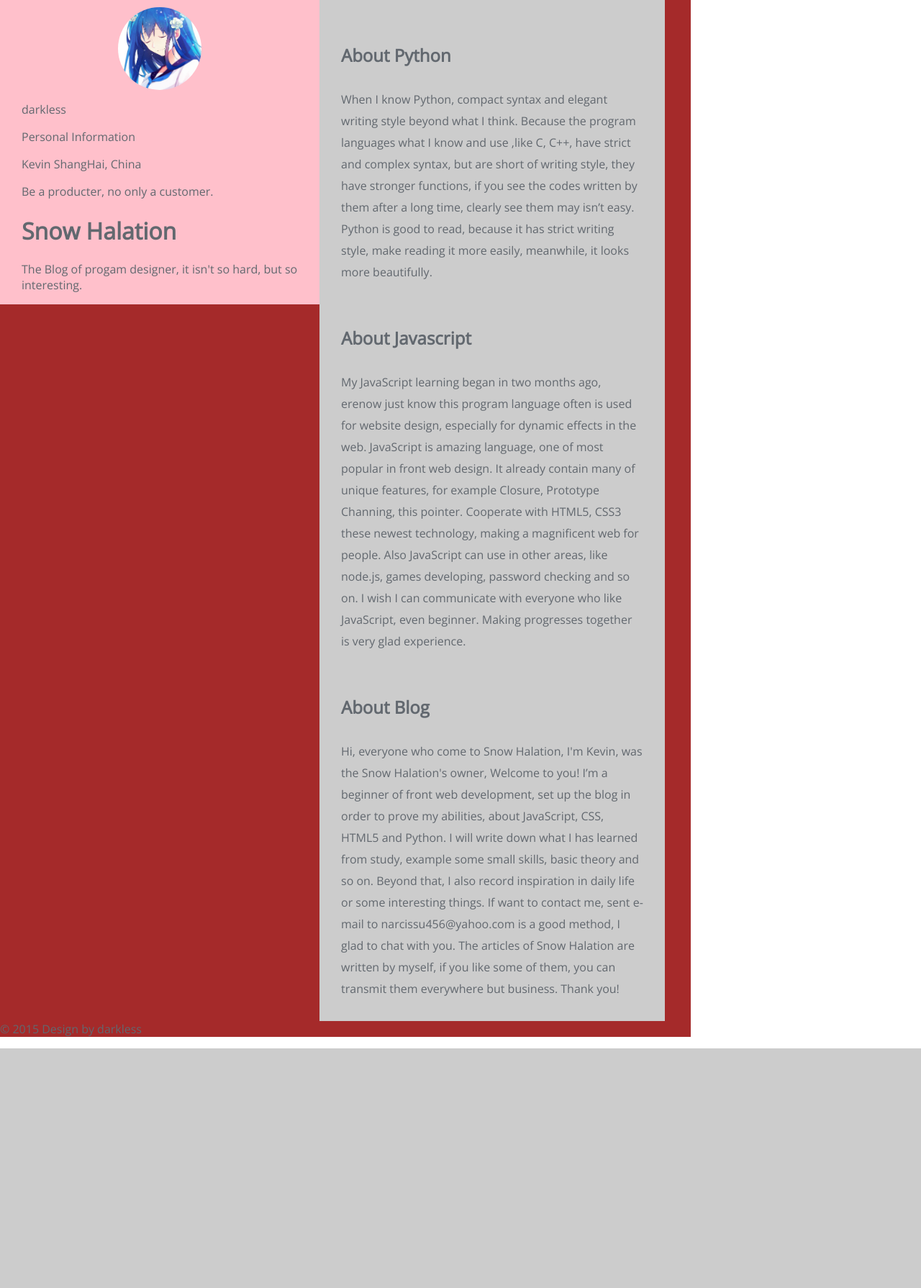
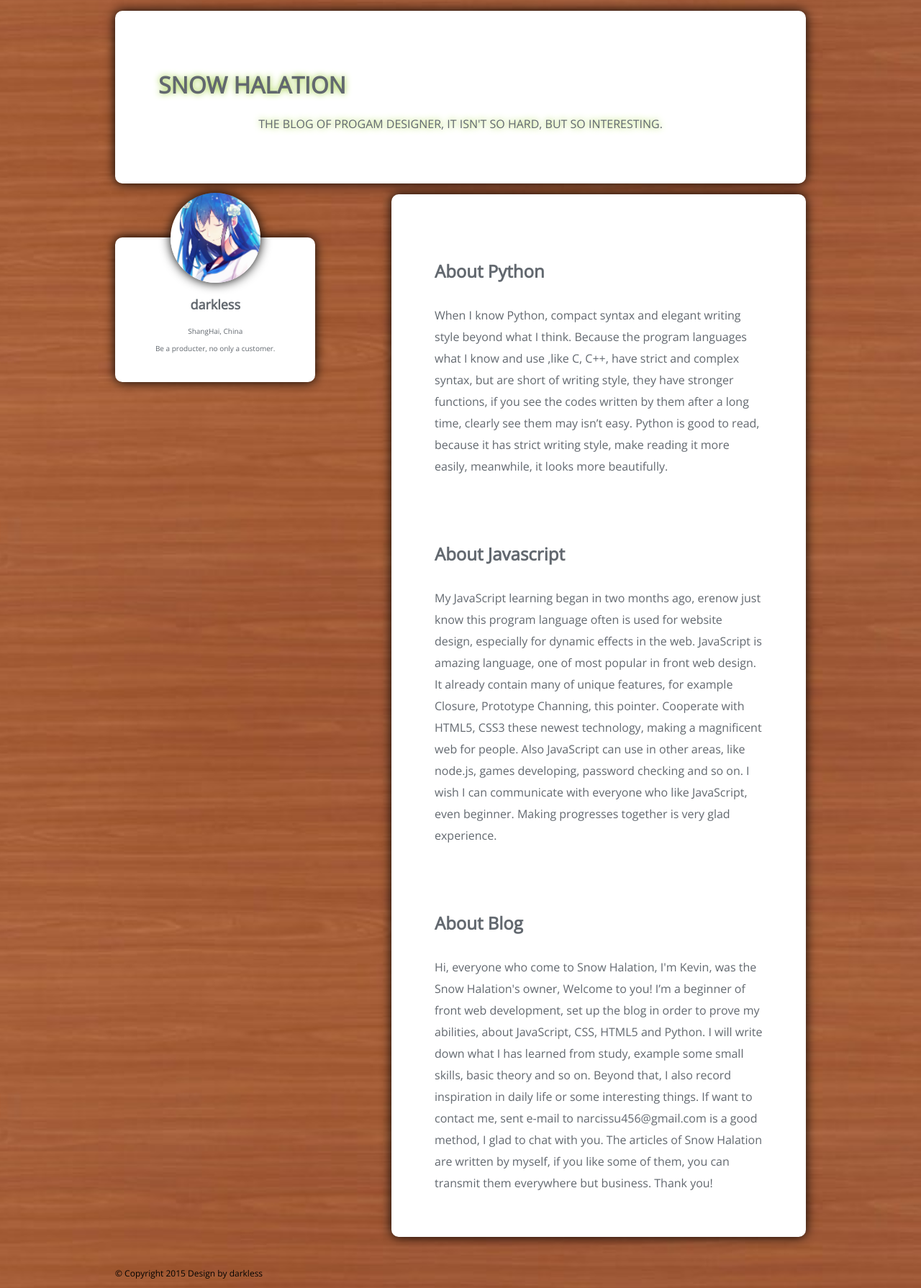
Before and after one commit to darkless456/MyBlog, a PHP site: page / in a window 1280 px wide. Shown: the whole page at 72% size. Before the commit the page ends 1457 px from the top, so only its background shows below. Run offline with PHP 8.4, Linux system fonts and the light colour scheme.

Commit message:
up at sep 9 2015 16:40

```diff
--- a/css/main.css
+++ b/css/main.css
@@ -2,64 +2,109 @@
 * @Author: darkless
 * @Date:   2015-06-29 15:38:58
 * @Last Modified by:   darkless
-* @Last Modified time: 2015-07-08 16:09:56
+* @Last Modified time: 2015-07-09 16:40:26
 */
 
 /*Initial*/
 
 body{
     font-family: 'Open Sans','helvetica',arial,sans-serif;
-    font-weight: 300;
+    font-weight: 400;
     color: #62686f;
+    background-image: url(../img/background.jpg);
+    background-attachment: fixed;
+    -webkit-background-size: cover;
+    background-size: cover;
+    background-position: center;
+}
+
+header#header{
+    padding: 60px;
+    margin: 15px 0;
+    height: 120px;
+    background-color: #fff;
+    text-transform: uppercase;
+    text-shadow: 0 0 10px yellowgreen;
+    box-shadow: 0 0 15px #000;
+    border-radius: 10px;
+}
+
+header p{
+    text-align: center;
 }
 
 div#container{
     width: 960px;
-    background-color: brown;
+    margin: 6px auto;
 }
 
 div.cont_left,
 div.cont_right{
-    float: left;
+    border-radius: 10px;
+    box-shadow: 0 0 15px #000;
+    box-sizing: border-box;
 }
 
 /*Part_Left*/
 div.cont_left{
-    background-color: pink;
-    width: 40%;
-    padding: 0 30px;
+    float: left;
+    background-color: #fff;
+    width: 29%;
+    padding: 30px 50px;
+    margin-top: 60px;
+}
+
+.aboutCreater{
+    font-weight: 400;
+}
+
+.aboutCreater{
+    margin-top: 60px;
+    font-size: 10px;
+    text-align: center;
 }
 
 div.cont_left header{
     width: 100%;
 }
 
+p.name{
+    font-weight: 600;
+    font-size: 18px;
+    text-shadow: 0px 0px 5px #fff;
+}
+
 .aboutCreater header img{
     border-radius: 50%;
-    width: 30%;
-    height: 30%;
+    width: 70%;
+    height: 70%;
     display: block;
-    margin: 10px auto;
+    margin: 0 auto;
+    margin-top: -85%;
+    box-shadow: 0 0 15px #000;
 }
 
 /*Part_Right*/
 div.cont_right{
-    background-color: #ccc;
-    width: 50%;
+    float: right;
+    background-color: #fff;
+    width: 60%;
 }
 
 h2{
-    /*margin-top: 10px;
-    */
-    margin: 0 30px;
-    margin-top: 60px;
+    margin: 0 60px;
+    margin-top: 30px;
 }
 
-.py, .js, .blog{
-    margin: 30px 30px;
+.cont_right{
+    padding-top: 60px;
 }
 
 /*Part_footer*/
 footer{
     clear: both;
+    color: #000;
+    font-size: 12px;
+    font-weight: 400;
+    padding-top: 30px;
 }
--- a/index.html
+++ b/index.html
@@ -11,21 +11,19 @@
 </head>
 <body>
     <div id="container">
+        <header id="header" class="header">
+            <h1>Snow Halation</h1>
+            <p id="intro">The Blog of progam designer, it isn't so hard, but so interesting.</p>
+        </header><!-- /header -->
         <div id="left_part" class="content_div cont_left">
             <section class="left_side aboutCreater">
                 <header>
                     <img src="img/head_img.jpg" alt="darkless">
-                    <p>darkless</p>
-                    <p>Personal Information</p>
-                    <p>Kevin    ShangHai, China</p>
+                    <p class="name">darkless</p>
+                    <!-- <p class="info_title">Personal Information</p> -->
+                    <p class="addr">ShangHai, China</p>
                 </header><!-- /header -->
                 <p>Be a producter, no only a customer.</p>
-            </section>
-            <section class="left_side aboutSite">
-                <header>
-                    <h1>Snow Halation</h1>
-                </header><!-- /header -->
-                <p>The Blog of progam designer, it isn't so hard, but so interesting.</p>
             </section>
         </div>
         <div id="right_part" class="content_div cont_right">
@@ -49,7 +47,7 @@
             </section>
         </div>
         <footer>
-            <p>&copy 2015 Design by darkless</p>
+            <p>&copy Copyright 2015 Design by darkless</p>
         </footer>
     </div>
     </body>
--- a/js/main.js
+++ b/js/main.js
@@ -2,7 +2,7 @@
  * @Author: darkless
  * @Date:   2015-07-01 12:19:47
  * @Last Modified by:   darkless
- * @Last Modified time: 2015-07-08 16:06:06
+ * @Last Modified time: 2015-07-09 11:42:39
  */
 'use strict';
 window.onload = function() {
@@ -15,9 +15,7 @@ window.onload = function() {
     console.log(oDivJs);
     console.log(oDivBl);
     //create a object of ajax
-    xmlHttp("txt/About Blog.txt", oDivBl, function(){
-        alert("xmlHttp.responseText");
-    });
+    xmlHttp("txt/About Blog.txt", oDivBl);
     xmlHttp("txt/About Python.txt", oDivPy);
     xmlHttp("txt/About Javascript.txt", oDivJs);
 }
@@ -37,8 +35,12 @@ function xmlHttp(url, obj, fnSucc1) {
         if (xmlHttp.readyState == 4 && xmlHttp.status == 200) {
             obj.innerHTML = xmlHttp.responseText;
             obj.style.lineHeight = 30 + "px";
+            obj.style.padding = 60 + "px";
+            obj.style.paddingTop = 30 + "px";
             // var arg1 = xmlHttp.responseText;
-            fnSucc1(xmlHttp.responseText);
+            if (fnSucc1) {
+                fnSucc1(xmlHttp.responseText);
+            }
             // alert(fnSucc);
         }
     }
--- a/txt/About Blog.txt
+++ b/txt/About Blog.txt
@@ -1,5 +1,5 @@
 Hi, everyone who come to Snow Halation, I'm Kevin, was the Snow Halation's owner, Welcome to you!
 
-I’m a beginner of front web development, set up the blog in order to prove my abilities, about JavaScript, CSS, HTML5 and Python.  I will write down what I has learned from study, example some small skills, basic theory and so on.  Beyond that, I also record inspiration in daily life or some interesting things.  If want to contact me, sent e-mail to narcissu456@yahoo.com is a good method, I glad to chat with you.
+I’m a beginner of front web development, set up the blog in order to prove my abilities, about JavaScript, CSS, HTML5 and Python.  I will write down what I has learned from study, example some small skills, basic theory and so on.  Beyond that, I also record inspiration in daily life or some interesting things.  If want to contact me, sent e-mail to narcissu456@gmail.com is a good method, I glad to chat with you.
 
 The articles of Snow Halation are written by myself, if you like some of them, you can transmit them everywhere but business.  Thank you!
```
Also changed, not shown: README.md, img/background.jpg (added).
